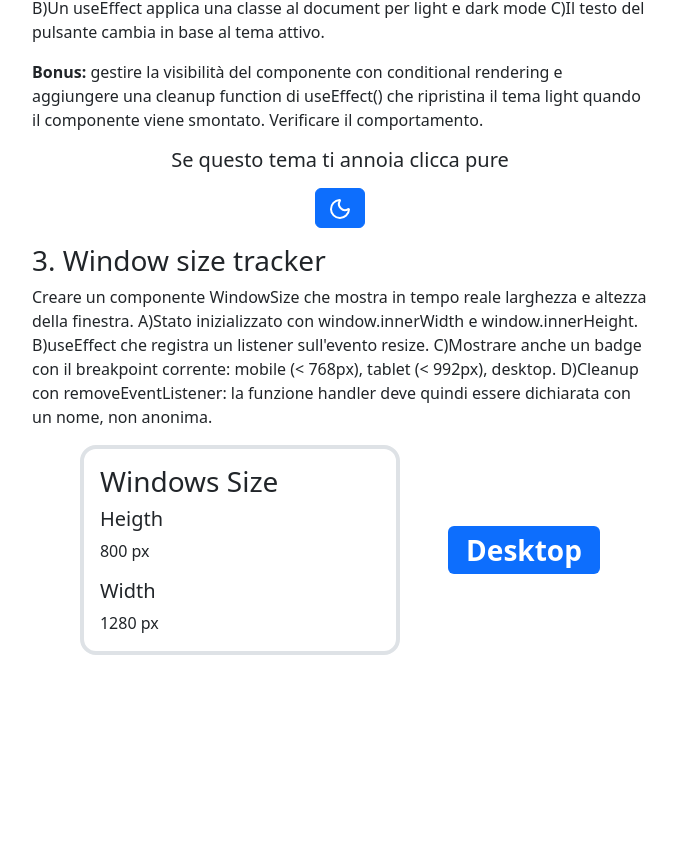
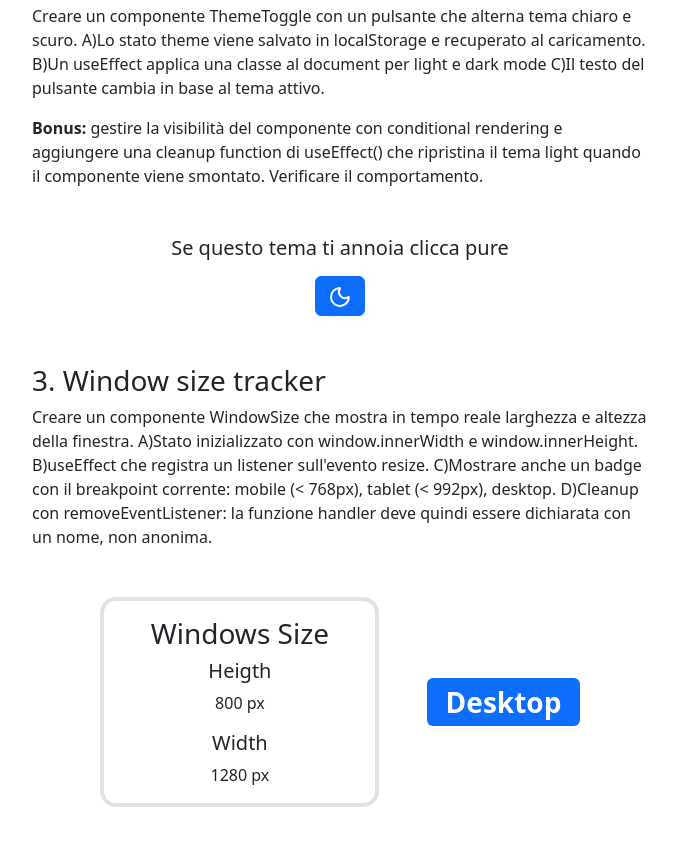
Before and after one commit to amanieltewolde/react-use-effect, a React (Vite) app: page / in a window 1280 px wide. Shown: the part 611-1456 px from the top of the page, without its empty margins (300-977 px from the left). Before the commit the page ends 1282 px from the top, so only its background shows below. Built offline with nearby package versions, Linux system fonts and the light colour scheme.

Commit message:
Ex3(completed)

```diff
--- a/src/App.jsx
+++ b/src/App.jsx
@@ -1,6 +1,6 @@
 import Ex1 from "./Ex-Completed/Ex1";
 import Ex2 from "./Ex-Completed/Ex2";
-import Ex3 from "./Ex3";
+import Ex3 from "./Ex-Completed/Ex3";
 import './index.css'
 
 export default function App() {
--- a/src/Ex3.jsx
+++ b/src/Ex-Completed/Ex3.jsx
@@ -1,6 +1,6 @@
 import { useState, useEffect } from "react";
-import Esercizio from "./Exercise Scheme/Esercizio";
-import { listExercises } from "./utilities/Lista-esercizi";
+import Esercizio from "../Exercise Scheme/Esercizio";
+import { listExercises } from "../utilities/Lista-esercizi";
 
 export default function Ex3() {
 
@@ -55,25 +55,22 @@ export default function Ex3() {
             <Esercizio
                 titolo={listExercises[2].titolo}
                 testo={listExercises[2].testo}
-                bonus={listExercises[2].bonus} />
+                bonus={listExercises[2].bonus}>
+
 
                 <div className="my-3 d-flex justify-content-center align-items-center gap-5">
-
-                <div className="card p-3 border border-4 rounded-4 w-25">
+                    <div className="card text-center p-3 border border-4 rounded-4 w-25">
                         <h3>Windows Size</h3>
                         <h5 className="card-title">Heigth</h5>
                         <p className="card-text">{windowSize.heigth} px</p>
                         <h5 className="card-title">Width</h5>
                         <p className="card-text">{windowSize.width} px</p>
                     </div>
-
                     <div className="badge d-flex gap-2 fs-3 bg-primary">
                         {currentBreakpoint}
                     </div>
-
-
-
                 </div>
+            </Esercizio>
 
         </>
     )
--- a/src/Exercise Scheme/Esercizio.jsx
+++ b/src/Exercise Scheme/Esercizio.jsx
@@ -3,12 +3,12 @@ export default function Esercizio({ titolo, testo, bonus, children }) {
 
     return (
         <div>
-            <div className="container w-50 my-3">
+            <div className="container w-50 ">
                 <h2 className="h3">{titolo}</h2>
                 <p>{testo}</p>
                 {bonus && <p><span className="fw-bold">Bonus:</span> {bonus}</p>}
             </div>
-            <div className="container">
+            <div className="container my-5">
                 {children}
             </div>
         </div>
```
Lines whose indentation alone changed are shown as unchanged.
